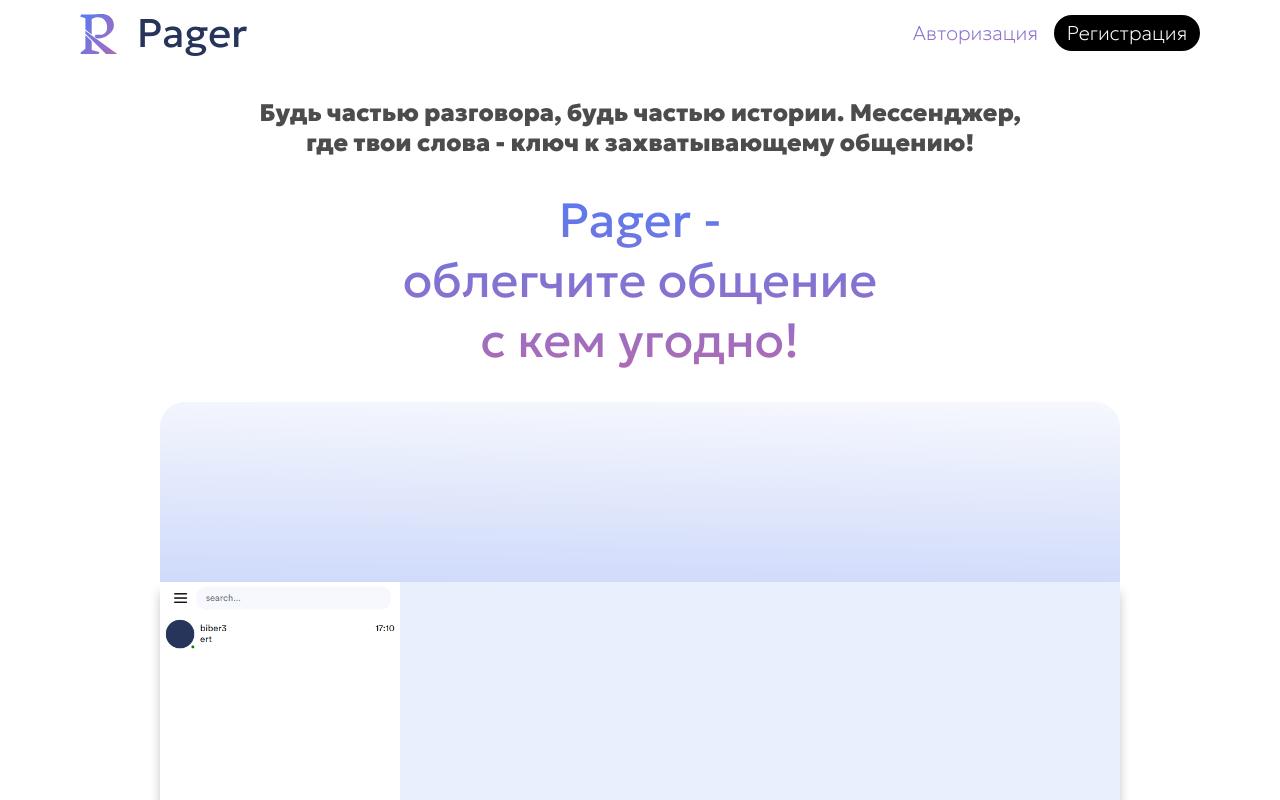
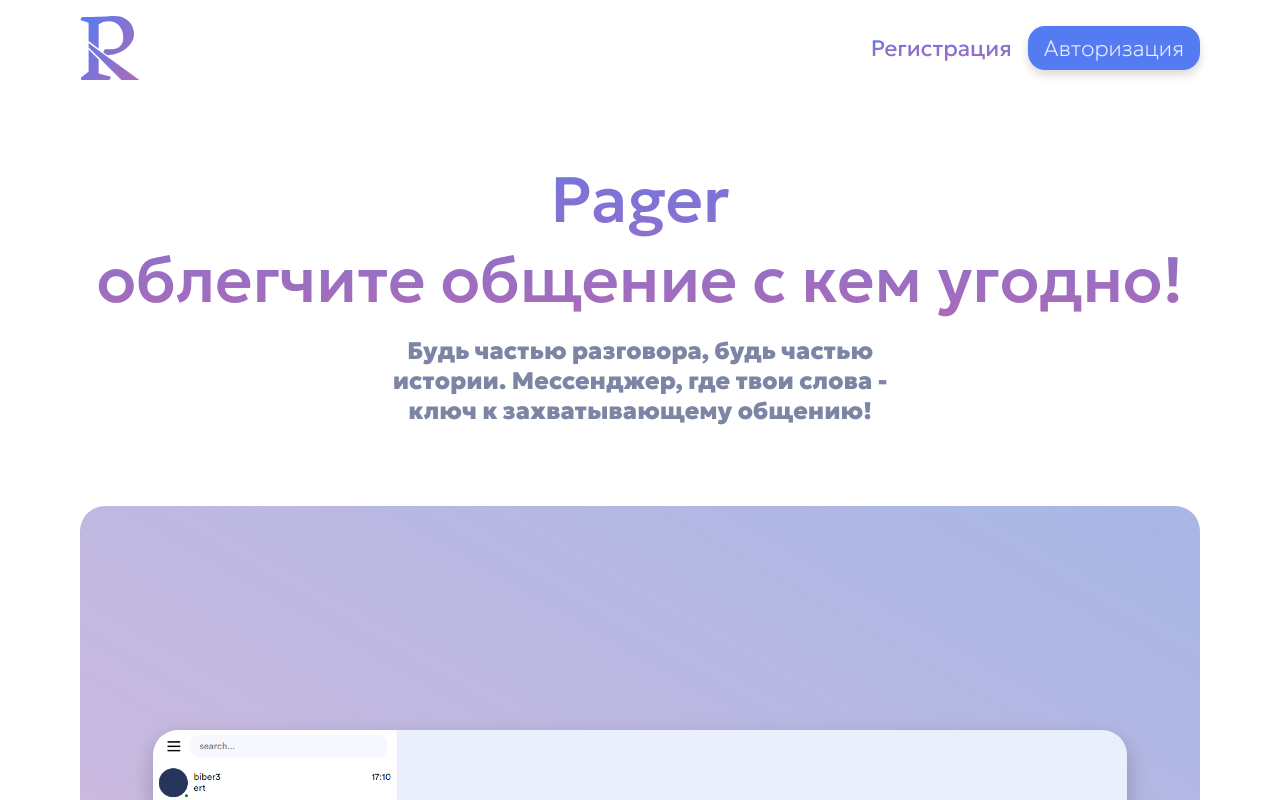
Before and after one commit to YRuzik/pager-web, a React (Vite) app: page / in a window 1280 px wide. Built offline with nearby package versions, Linux system fonts and the light colour scheme; no server answers; what nice-grpc-web would draw is missing.

Commit message:
refactored main page

```diff
--- a/src/components/common/customButton/CustomButton.tsx
+++ b/src/components/common/customButton/CustomButton.tsx
@@ -4,11 +4,9 @@ import "./customButton.scss"
 export enum ButtonStyles {
     outlinedButtonMax = "outlined-button max-width",
     outlinedButtonDefault = "outlined-button base-width",
-    outlinedButtonMin = "outlined-button min-width",
 
     elevatedButtonMax = "elevated-button max-width",
     elevatedButtonDefault = "elevated-button base-width",
-    elevatedButtonMin = "elevated-button min-width"
 }
 
 type CustomButtonProps = {
--- a/src/components/common/customButton/customButton.scss
+++ b/src/components/common/customButton/customButton.scss
@@ -1,4 +1,5 @@
 @use "../../../styles/global";
+
 .elevated-button {
   background-color: global.$brand-color;
   color: global.$text-on-brand-color;
--- a/src/pages/main/Main.tsx
+++ b/src/pages/main/Main.tsx
@@ -1,29 +1,32 @@
 import "./main.scss"
 import logo from "../../assets/logo.svg"
-import {Link} from "react-router-dom";
+import {Link, useNavigate} from "react-router-dom";
 import mainImg from '../../assets/mainImg.png'
 import Icon, {AppIcons} from "../../components/common/icon/Icon.tsx";
+import CustomButton from "../../components/common/customButton/CustomButton.tsx";
 
 export function MainPage() {
-    console.log(process.env.REACT_APP_ATHOST)
-    console.log(process.env)
-    console.log(import.meta.env)
-    console.log(import.meta.env.VITE_ATHOST)
+    const navigate = useNavigate()
     return (
         <div className={'main-container'}>
+            <div className={"body-container"}>
                 <header className={"header-main-page"}>
                     <img className={"logo-header"} src={logo} alt={'logo'}/>
-                <div className={"span-name-header"}>Pager</div>
-                <span className={"auth-wrapper"}>
-                        <Link to={'/auth/login'} className={'login-link'}>Авторизация</Link>
-                        <Link to={'/auth/registration'} className={"registration-link"}>Регистрация</Link>
-                </span>
+                    <div className={"auth-wrapper"}>
+                        <Link to={'/auth/registration'} className={"login-link"}>Регистрация</Link>
+                        <CustomButton onClick={() => {
+                            navigate('/auth/login')
+                        }}>Авторизация</CustomButton>
+                    </div>
                 </header>
-            <span className={"main-slogan"}>
-                Будь частью разговора, будь частью истории. Мессенджер, где твои слова - ключ к захватывающему общению!
-            </span>
                 <div className={"main-slogan-text"}>
-                Pager - <br/>облегчите общение с кем угодно!
+                    Pager <br/>облегчите общение с кем угодно!
+                </div>
+                    <div className={"main-slogan"}>
+                        <div>
+                            Будь частью разговора, будь частью истории. Мессенджер, где твои слова - ключ к захватывающему
+                            общению!
+                        </div>
                     </div>
                 <div className={"background-present"}>
                     <div className={'chats-image'}>
@@ -46,7 +49,8 @@ export function MainPage() {
                        Чаты сохранены
                    </span>
                         <h2>
-                        Не беспойкойтесь вы всегда можете увидеть что вы писали год назад своему другу или родственнику
+                            Не беспойкойтесь вы всегда можете увидеть что вы писали год назад своему другу или
+                            родственнику
                         </h2>
                     </div>
                     <div className={'feature-card'}>
@@ -63,17 +67,24 @@ export function MainPage() {
                     <div className={'FAQ-wrapper'}>
                         <h1>Общаться легко!</h1>
                         <h2>
-                        Наш мессенджер предоставляет уникальные возможности для общения с друзьями, коллегами и близкими, при этом сохраняя вашу частную жизнь.<br/>
-                        Выполните данные пункты и начните свое захватывающее общение с Pager, мессенджера, который делает общение простым и увлекательным.
+                            Наш мессенджер предоставляет уникальные возможности для общения с друзьями, коллегами и
+                            близкими, при этом сохраняя вашу частную жизнь.<br/>
+                            Выполните данные пункты и начните свое захватывающее общение с Pager, мессенджера, который
+                            делает общение простым и увлекательным.
                         </h2>
                         <ul>
-                     <li><Link to={'/auth/registration'} style={{textDecoration:"underline"}}>  Зарегистрируйте</Link> новый аккаунт в Pager! </li>
+                            <li><Link to={'/auth/registration'}
+                                      style={{textDecoration: "underline"}}> Зарегистрируйте</Link> новый аккаунт в
+                                Pager!
+                            </li>
                             <li>Зайдите в свой аккаунт.</li>
                             <li>С помощью поиска найдите с кем поболтать.</li>
                             <li>Начинайте общение!</li>
                         </ul>
                     </div>
-                    <img className={'FAQ-image'} alt={'chatting'} src={'https://img.freepik.com/free-vector/hand-drawn-flat-people-talking_23-2149060076.jpg?w=826&t=st=1707051192~exp=1707051792~hmac=0dcfa33bcf8e797680f2f57469719ff4557beebed0828b0c38140b558721c4e6'}/>
+                    <img className={'FAQ-image'} alt={'chatting'}
+                         src={'https://img.freepik.com/free-vector/hand-drawn-flat-people-talking_23-2149060076.jpg?w=826&t=st=1707051192~exp=1707051792~hmac=0dcfa33bcf8e797680f2f57469719ff4557beebed0828b0c38140b558721c4e6'}/>
+                </div>
             </div>
             <footer className={'footer'}>
                 <h1 className={"span-name-header"}>Pager</h1>
--- a/src/pages/main/main.scss
+++ b/src/pages/main/main.scss
@@ -6,8 +6,9 @@
 
 .header-main-page {
   display: flex;
-  padding: 1vh 10vh;
-  font-size: 5vh;
+  justify-content: space-between;
+  align-items: center;
+  padding-top: 1rem;
 }
 
 .span-name-header {
@@ -16,15 +17,11 @@
 }
 
 .logo-header {
-  height: 5vh;
-  padding-right: 2.5vh;
-  margin-top: 0.4rem;
+  height: 4rem;
 }
 
 .auth-wrapper {
-  font-size: 2.5vh;
-  margin-left: auto;
-  margin-right: 0;
+  font-size: 140%;
   display: flex;
   gap: 2vh;
   align-items: center;
@@ -32,32 +29,37 @@
 }
 
 .main-slogan {
+  color: global.$text-secondary-color;
+  width: 100%;
   display: flex;
-  flex-wrap: wrap;
-  width: 50rem;
-  margin: 4vh auto;
+  align-items: center;
+  justify-content: center;
   text-align: center;
   font-weight: bold;
   font-size: 1.5rem;
+  padding-bottom: 5rem;
+}
+
+.main-slogan div {
+  width: 50%;
 }
 
 .main-slogan-text{
-  font-size: 3rem;
+  padding: 5rem 0 1rem 0;
+  font-size: 4rem;
   display: flex;
   flex-wrap: wrap;
   justify-content: center;
-  width: 60vh;
-  margin: 4vh auto;
   text-align: center;
+  font-weight: 600;
   -webkit-background-clip: text;
   -webkit-text-fill-color: transparent;
   background-image: linear-gradient(global.$brand-gradient);
 }
 
 .background-present {
-  background: linear-gradient(1deg, global.$brand-color 0%, global.$light-brand-color 100%);
+  background: linear-gradient(210deg, rgba(114, 138, 213, 0.62) 0%, rgba(183, 110, 183, 0.47) 100%);
   border-radius: global.$default-br;
-  margin: 0 10rem;
   height: 50rem;
   display: flex;
   justify-content: center;
@@ -66,15 +68,24 @@
 
 .chats-image{
   position: relative;
-  width: 75rem;
-  top: 5rem;
-  box-shadow: 0 10px 10px rgba(0,0,0,0.22);
+  width: 87%;
+  top: 16%;
+  box-shadow: 0 10px 25px rgba(0,0,0,0.22);
+  border-radius: global.$default-br;
+}
+
+.chats-image img {
+  width: 100%;
+  height: 100%;
+  object-fit: cover;
+  border-radius: global.$default-br;
 }
 
 .feature-wrapper{
+  padding: 15rem 0 3rem 0;
   display: flex;
   justify-content: space-evenly;
-  margin: 10rem 10rem;
+  flex-wrap: wrap;
 }
 
 .feature-card{
@@ -83,6 +94,7 @@
   align-items: center;
   gap: 1rem;
   width: 20rem;
+  padding-bottom: 3rem;
   span{
     font-weight: bold;
     font-size: 1.8rem;
@@ -110,25 +122,26 @@
 
 .FAQ-container{
   display: flex;
-  margin: 10rem 10rem;
-  gap: 5rem;
+  justify-content: space-between;
+  align-items: center;
 }
 
 .FAQ-wrapper{
   display: flex;
   flex-direction: column;
-  gap: 2rem;
   h1{
     color: global.$text-color;
     font-size: 3.5rem;
     font-weight: bold;
+    margin-bottom: 1rem;
   }
   h2{
+    margin-bottom: 2rem;
     font-size: 1.3rem;
     color: global.$text-secondary-color;
   }
   ul{
-    margin-left: 3.5rem;
+    margin-left: 1.75rem;
     font-size: 1.7rem;
     list-style: decimal;
     li{
@@ -140,8 +153,7 @@
 
 .FAQ-image{
   position: relative;
-  width: 35rem;
-  padding: 3rem 0 0 3rem;
+  width: 40%;
 }
 
 .footer{
@@ -166,3 +178,12 @@
     background-image: linear-gradient(global.$brand-gradient);
   }
 }
+
+@media (max-width: 1024px) {
+  .FAQ-container {
+    flex-wrap: wrap;
+  }
+  .FAQ-image {
+    width: 100%;
+  }
+}
--- a/src/styles/main.scss
+++ b/src/styles/main.scss
@@ -1,4 +1,10 @@
 @use 'global';
+
+.body-container {
+  max-width: 1720px;
+  margin: 0 auto;
+  padding: 0 5rem;
+}
 
 body {
   background-color: global.$bg-color;
```
Lines whose indentation alone changed are shown as unchanged.
